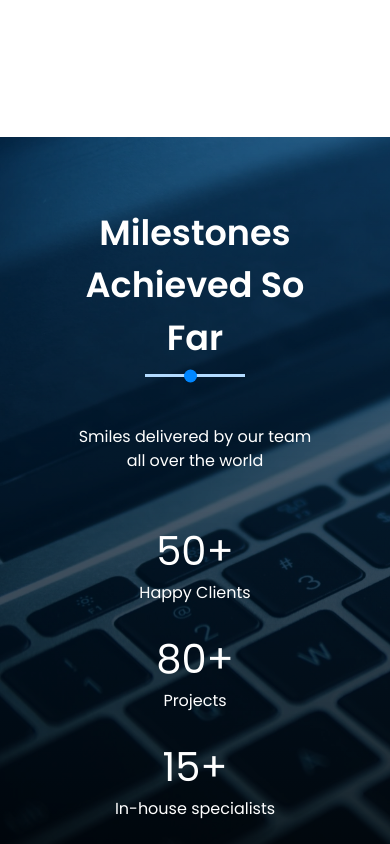
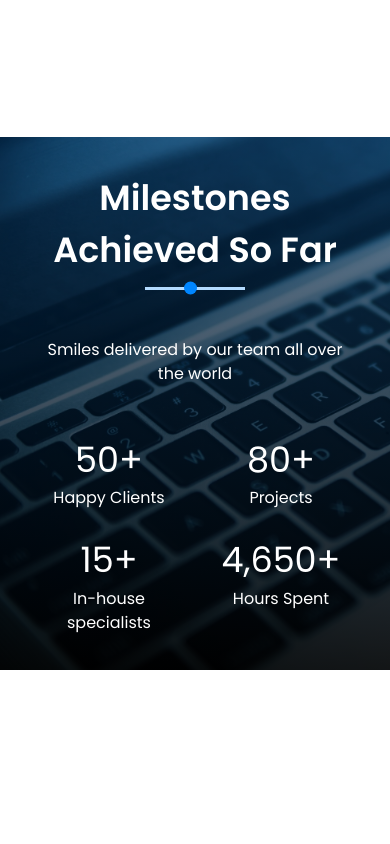
Before and after one commit to KaushalS1911/technology-website, a React (Create React App) app: page / in a window 390 px wide. Shown: the part 6540-7384 px from the top of the page. Built offline with nearby package versions, Linux system fonts and the light colour scheme.

Commit message:
milestone responsive fixes

```diff
--- a/src/components/AnimatedHome/Horizontal.js
+++ b/src/components/AnimatedHome/Horizontal.js
@@ -192,7 +192,7 @@ function Horizontal() {
                             <Box className="boxDetails" sx={{
                                 position: "absolute",
                                 px: {xs: "25px", md: "40px", lg: "100px"},
-                                top: isSmScreen ? "55%" : "60%",
+                                top: isSmScreen ? "55%" : "58%",
                                 left: "50%",
                                 transform: "translateX(-50%)",
                                 color: "black",
--- a/src/components/global/Navigation.js
+++ b/src/components/global/Navigation.js
@@ -80,7 +80,7 @@ const Navigation = () => {
                         }}
                     >
                         <Box className={"navLogo"} sx={{height: "70px",width: "70px",cursor: "pointer"}} onClick={() => navigate('/')}>
-                            <img src={logo} alt="Logo" style={{height: "100%",width: "100%"}}/>
+                            <img src={logo} alt="Logo" style={{height: "100%",width: "100%"}} />
                         </Box>
                         {isMobile ? (
                             <>
--- a/src/pages/Home/MileStone.js
+++ b/src/pages/Home/MileStone.js
@@ -16,8 +16,7 @@ const MileStone = () => {
           color: "#fff",
           background: `linear-gradient(rgba(0, 51, 97, 0.6), rgba(0, 0, 0, 0.9)), url(${keyboardImg}) no-repeat fixed`,
           backgroundSize: "cover",
-          p: "70px",
-          // mt: "60px",
+          p: {xs:"35px",sm:"70px"},
         }}
       >
         <TitleAnimation title="Milestones Achieved So Far" />
@@ -29,44 +28,44 @@ const MileStone = () => {
           onExit={() => setCounterOn(false)}
         >
           <Grid container spacing={3}>
-            <Grid item xl={3} lg={3} md={6} sm={6} xs={12}>
-              <Typography sx={{ fontSize: "40px" }}>
+            <Grid item xs={6} lg={3} md={6}>
+              <Typography sx={{ fontSize: {xs:"35px",sm:"50px"},textAlign: "center" }}>
 
                 {counterOn && (
-                  <CountUp start={0} end={50} duration={2} delay={0}></CountUp>
+                  <CountUp start={0} end={50} duration={2} delay={0} />
                 )}
                 +
               </Typography>
               <Typography variant="subtitle">Happy Clients</Typography>
             </Grid>
-            <Grid item xl={3} lg={3} md={6} sm={6} xs={12}>
-              <Typography sx={{ fontSize: "40px" }}>
+            <Grid item xs={6} lg={3} md={6}>
+              <Typography sx={{ fontSize: {xs:"35px",sm:"50px"},textAlign: "center" }}>
                 {counterOn && (
-                  <CountUp start={0} end={80} duration={2} delay={0}></CountUp>
+                  <CountUp start={0} end={80} duration={2} delay={0} />
                 )}
                 +
               </Typography>
               <Typography variant="subtitle">Projects</Typography>
             </Grid>
-            <Grid item xl={3} lg={3} md={6} sm={6} xs={12}>
-              <Typography sx={{ fontSize: "40px" }}>
+            <Grid item xs={6} lg={3} md={6}>
+              <Typography sx={{ fontSize: {xs:"35px",sm:"50px"},textAlign: "center" }}>
                 {counterOn && (
-                  <CountUp start={0} end={15} duration={2} delay={0}></CountUp>
+                  <CountUp start={0} end={15} duration={2} delay={0} />
                 )}
                 +
               </Typography>
               <Typography variant="subtitle">In-house
                 specialists</Typography>
             </Grid>
-            <Grid item xl={3} lg={3} md={6} sm={6} xs={12}>
-              <Typography sx={{ fontSize: "40px" }}>
+            <Grid item xs={6} lg={3} md={6}>
+              <Typography sx={{ fontSize: {xs:"35px",sm:"50px"},textAlign: "center" }}>
                 {counterOn && (
                   <CountUp
                     start={0}
                     end={4650}
                     duration={2}
                     delay={0}
-                  ></CountUp>
+                  />
                 )}
                 +
               </Typography>
```
